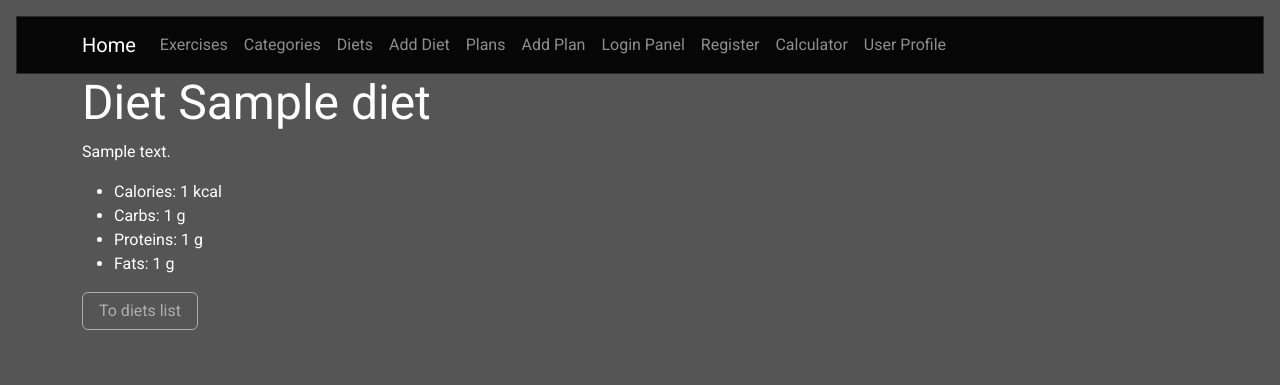
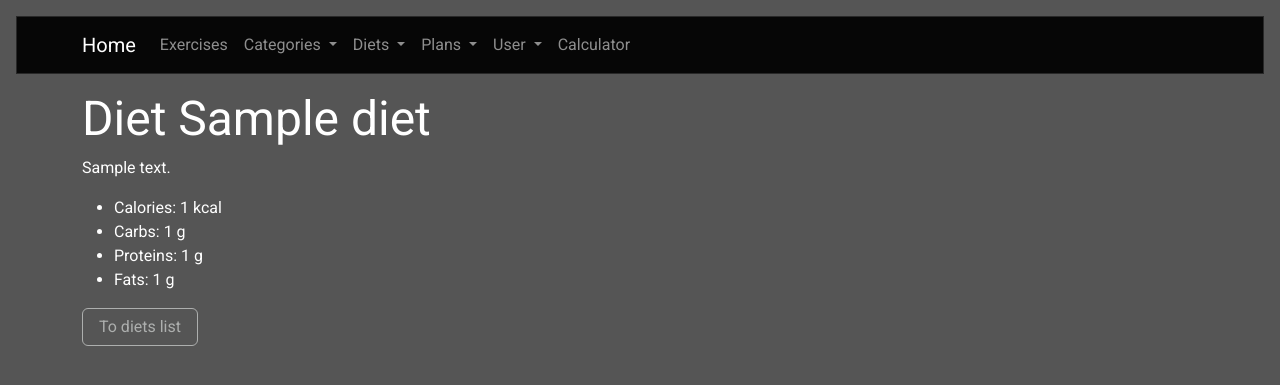
Before and after one commit to Samekmat/Plan-Diet, a Django app: page /diet/1/ in a window 1280 px wide. Shown: the top 385 px of the page. Run offline with Django 3.2, Linux system fonts and the light colour scheme; tables that the repository leaves empty hold one stand-in row (values such as "Sample post").

Commit message:
feat: update navbar template to show app rolldowns and add margin between navbar and site content

```diff
--- a/src/templates/base.html
+++ b/src/templates/base.html
@@ -9,7 +9,7 @@
 
 {% include 'navbar.html' %}
 
-    <div class="container">
+    <div class="container mt-3">
     {% block content %}
 
     {% endblock %}
--- a/src/templates/navbar.html
+++ b/src/templates/navbar.html
@@ -9,41 +9,56 @@
                 <li class="nav-item">
                     <a class="nav-link" href="{% url 'exercises:exercise-list' %}">Exercises</a>
                 </li>
-                <li class="nav-item">
-                    <a class="nav-link" href="{% url 'categories:categories' %}">Categories</a>
+                <li class="nav-item dropdown">
+                    <a class="nav-link dropdown-toggle" href="#" id="navbarDropdownCategories" role="button" data-bs-toggle="dropdown" aria-expanded="false">
+                        Categories
+                    </a>
+                    <ul class="dropdown-menu" aria-labelledby="navbarDropdownCategories">
+                        <li><a class="dropdown-item" href="{% url 'categories:categories' %}">Category List</a></li>
+                        <li><a class="dropdown-item" href="{% url 'categories:category-create' %}">Category Create</a></li>
+                    </ul>
                 </li>
-                <li class="nav-item">
-                    <a class="nav-link" href="{% url 'diets:diet-list' %}">Diets</a>
+                <li class="nav-item dropdown">
+                    <a class="nav-link dropdown-toggle" href="#" id="navbarDropdownDiets" role="button" data-bs-toggle="dropdown" aria-expanded="false">
+                        Diets
+                    </a>
+                    <ul class="dropdown-menu" aria-labelledby="navbarDropdownDiets">
+                        <li><a class="dropdown-item" href="{% url 'diets:diet-list' %}">Diets List</a></li>
+                        <li><a class="dropdown-item" href="{% url 'diets:diet-create' %}">Add Diet</a></li>
+                    </ul>
                 </li>
-                <li class="nav-item">
-                    <a class="nav-link" href="{% url 'diets:diet-create' %}">Add Diet</a>
+                <li class="nav-item dropdown">
+                    <a class="nav-link dropdown-toggle" href="#" id="navbarDropdownPlans" role="button" data-bs-toggle="dropdown" aria-expanded="false">
+                        Plans
+                    </a>
+                    <ul class="dropdown-menu" aria-labelledby="navbarDropdownPlans">
+                        <li><a class="dropdown-item" href="{% url 'plans:plan-list' %}">Plans List</a></li>
+                        <li><a class="dropdown-item" href="{% url 'plans:plan-create' %}">Add Plan</a></li>
+                    </ul>
                 </li>
-                <li class="nav-item">
-                    <a class="nav-link" href="{% url 'plans:plan-list' %}">Plans</a>
-                </li>
-                <li class="nav-item">
-                    <a class="nav-link" href="{% url 'plans:plan-create' %}">Add Plan</a>
-                </li>
-                <li class="nav-item">
-                    <a class="nav-link" href="{% url 'users:login' %}">Login Panel</a>
-                </li>
-                <li class="nav-item">
-                    <a class="nav-link" href="{% url 'users:register' %}">Register</a>
+                <li class="nav-item dropdown">
+                    <a class="nav-link dropdown-toggle" href="#" id="navbarDropdownUser" role="button" data-bs-toggle="dropdown" aria-expanded="false">
+                        User
+                    </a>
+                    <ul class="dropdown-menu" aria-labelledby="navbarDropdownUser">
+                        <li><a class="dropdown-item" href="{% url 'users:login' %}">Login Panel</a></li>
+                        <li><a class="dropdown-item" href="{% url 'users:register' %}">Register</a></li>
+                        <li><a class="dropdown-item" href="{% url 'users:profile' %}">User Profile</a></li>
+                        {% if user.is_authenticated %}
+                            <li><a class="dropdown-item text-danger text-right" href="{% url 'users:logout' %}">Log out</a></li>
+                        {% endif %}
+                    </ul>
                 </li>
                 <li class="nav-item">
                     <a class="nav-link" href="{% url 'macro-calc' %}">Calculator</a>
                 </li>
-                <li class="nav-item">
-                    <a class="nav-link" href="{% url 'users:profile' %}">User Profile</a>
-                </li>
-
-                {% if user.is_authenticated %}
-                <li class="nav-item">
-                    <a class="nav-link text-danger text-right" href="{% url 'users:logout' %}">Log out</a>
-                </li>
-            {% endif %}
-
             </ul>
         </div>
     </div>
 </nav>
+
+<style>
+    .dropdown:hover .dropdown-menu {
+        display: block;
+    }
+</style>
```
Also changed, not shown: src/categories/templates/categories/category_detail.html (renamed from src/categories/templates/categories/category.html).
